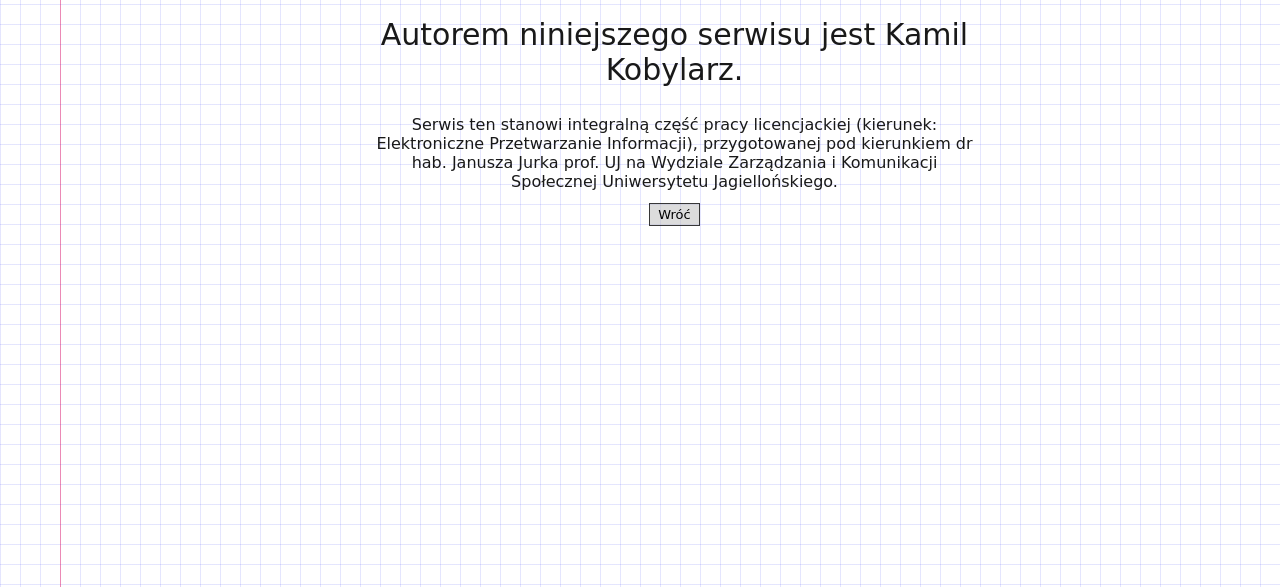
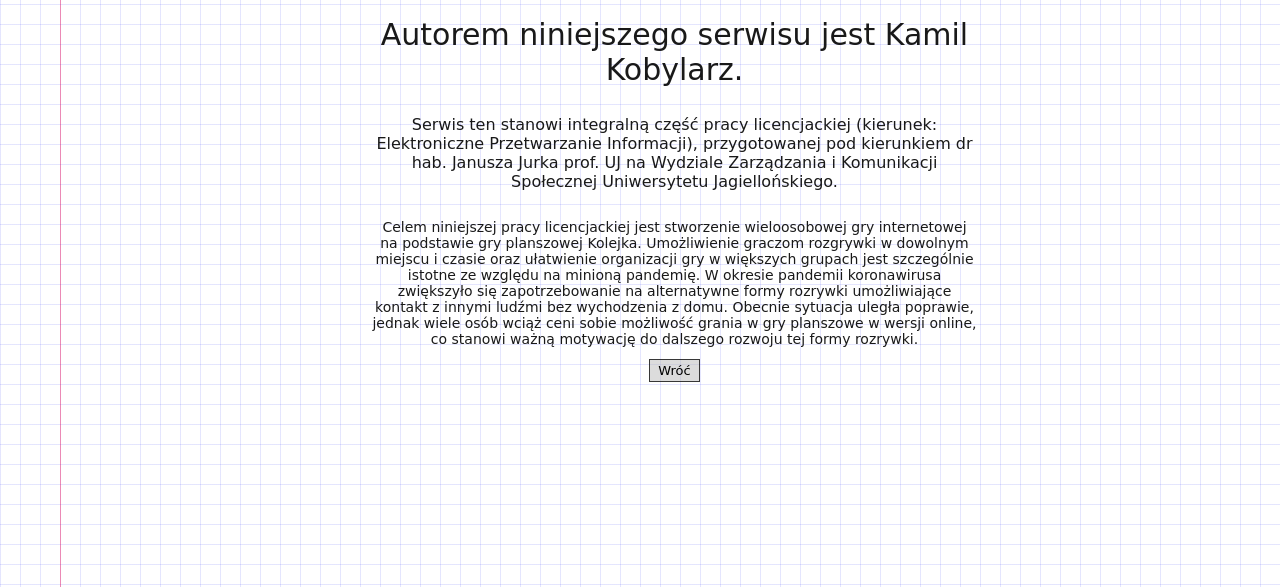
Before and after one commit to Xraxus/Przepychanki, a Flask app: page /info in a window 1280 px wide. Shown: the part 176-763 px from the top of the page. Run offline with Flask 3, Linux system fonts and the light colour scheme; some libraries are stand-ins or nearby versions; some web fonts are replaced.

Commit message:
Update info page

```diff
--- a/templates/info.htm
+++ b/templates/info.htm
@@ -10,6 +10,7 @@
             <p class="font-16px">Serwis ten stanowi integralną część pracy licencjackiej (kierunek: Elektroniczne
                 Przetwarzanie Informacji), przygotowanej pod kierunkiem dr hab. Janusza Jurka prof. UJ na Wydziale
                 Zarządzania i Komunikacji Społecznej Uniwersytetu Jagiellońskiego.</p>
+            <p>Celem niniejszej pracy licencjackiej jest stworzenie wieloosobowej gry internetowej na podstawie gry planszowej Kolejka. Umożliwienie graczom rozgrywki w dowolnym miejscu i czasie oraz ułatwienie organizacji gry w większych grupach jest szczególnie istotne ze względu na minioną pandemię. W okresie pandemii koronawirusa zwiększyło się zapotrzebowanie na alternatywne formy rozrywki umożliwiające kontakt z innymi ludźmi bez wychodzenia z domu. Obecnie sytuacja uległa poprawie, jednak wiele osób wciąż ceni sobie możliwość grania w gry planszowe w wersji online, co stanowi ważną motywację do dalszego rozwoju tej formy rozrywki. </p>
         </div>
         <button class="margin-top-12px margin-bottom-25px win-button"><a href="/20_kobylarz/przepychanki/">Wróć</a>
         </button>
```
